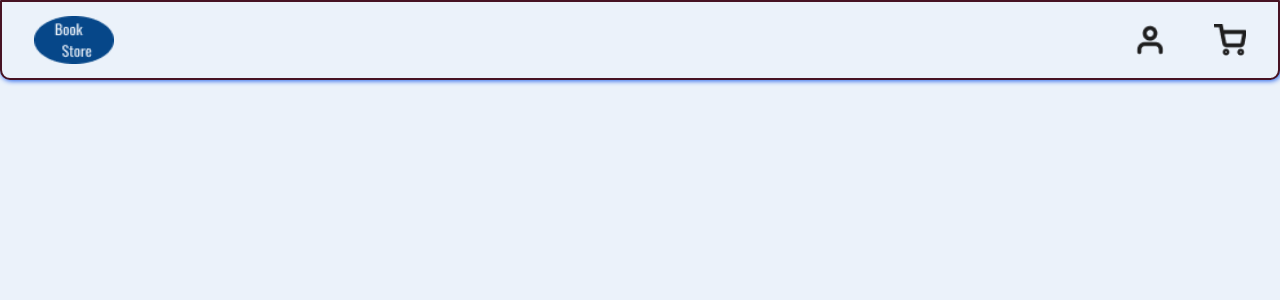
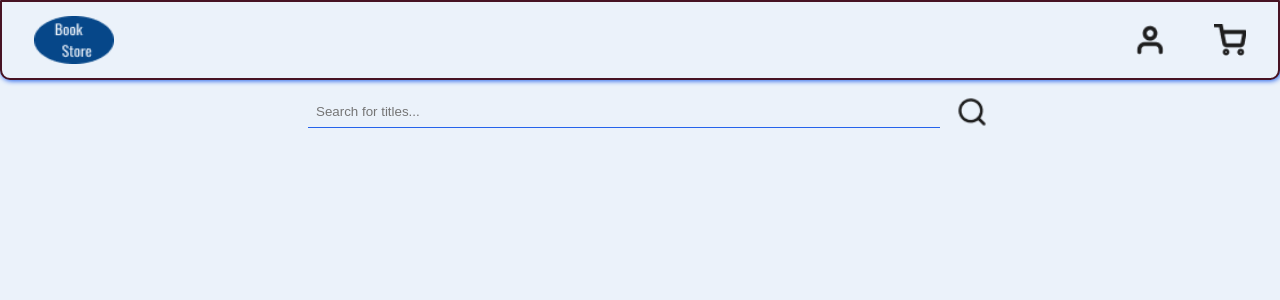
Before and after one commit to DaniloCastro19/Book-store, a React (Vite) app: page / in a window 1280 px wide. Shown: the top 300 px of the page. Built offline with nearby package versions, Linux system fonts and the light colour scheme.

Commit message:
Add searchBar styling

```diff
--- a/src/App.css
+++ b/src/App.css
@@ -4,7 +4,7 @@
 
 :root {
   --bg: #ebf2fa;
-  --text: #064789;
+  --text: #060a13;
   --card: #427aa1;
   --border: #471323;
   --muted: #6b7280;
--- a/src/App.tsx
+++ b/src/App.tsx
@@ -1,4 +1,5 @@
 import './App.css'
+import SearchBar from './modules/Search/components/SearchBar'
 import Header from './shared/components/header/Header'
 
 function App() {
@@ -6,6 +7,7 @@ function App() {
   return (
     <>
       <Header/>
+      <SearchBar/>
     </>
   )
 }
--- /dev/null
+++ b/src/modules/Search/components/SearchBar.css
@@ -0,0 +1,34 @@
+.searchContainer{
+  grid-area: 2 / 1 / 3 / 3;
+  width: 100%;
+  display: flex;
+  align-items: center;
+  justify-content: center;
+  padding: .5rem;
+
+}
+
+.searchIcon {
+  width: 32px;
+  max-height: 32px;
+}
+
+.searchIcon:hover {
+  cursor: pointer;
+}
+.searchBar {
+  padding: .5rem;
+  margin: 1rem;
+  width: 50%;
+  background: none;
+  color: var(--text);
+  outline: none;
+  border: none;
+  border-bottom: 1px solid var(--accent);
+}
+
+@media (max-width: 430px) {
+  .searchBar {
+    width: 100%;
+  }
+}
--- a/src/modules/Search/components/SearchBar.tsx
+++ b/src/modules/Search/components/SearchBar.tsx
@@ -1,6 +1,9 @@
-
+import "./SearchBar.css"
 export default function SearchBar() {
-
   return (
-  )
+    <div className="searchContainer">
+      <input type="text" placeholder="Search for titles..." className="searchBar"/>
+      <img src="src/assets/search_icon_black.png" alt="SearchBarIcon" className="searchIcon"/>
+    </div>
+  );
 }
--- a/src/shared/components/header/Header.css
+++ b/src/shared/components/header/Header.css
@@ -17,11 +17,12 @@ header {
   margin-left: 1rem;
 }
 
-.navbar-user > img{
+.headerIcon{
   width: 2rem;
   max-height: 2rem;
 }
-img:hover {
+
+.headerIcon:hover {
   cursor: pointer;
   transform: scale(1.1);
 }
--- a/src/shared/components/header/Header.tsx
+++ b/src/shared/components/header/Header.tsx
@@ -6,8 +6,16 @@ export default function Header() {
       <img className="logo" src="src/assets/page_icon.png" alt="Page Icon" />
 
       <nav className="navbar-user">
-        <img src="src/assets/user_icon_black.png" alt="User Icon" />
-        <img src="src/assets/shopping_cart_dark.png" alt="Cart Icon" />
+        <img
+          src="src/assets/user_icon_black.png"
+          alt="User Icon"
+          className="headerIcon"
+        />
+        <img
+          src="src/assets/shopping_cart_dark.png"
+          alt="Cart Icon"
+          className="headerIcon"
+        />
       </nav>
     </header>
   );
```
